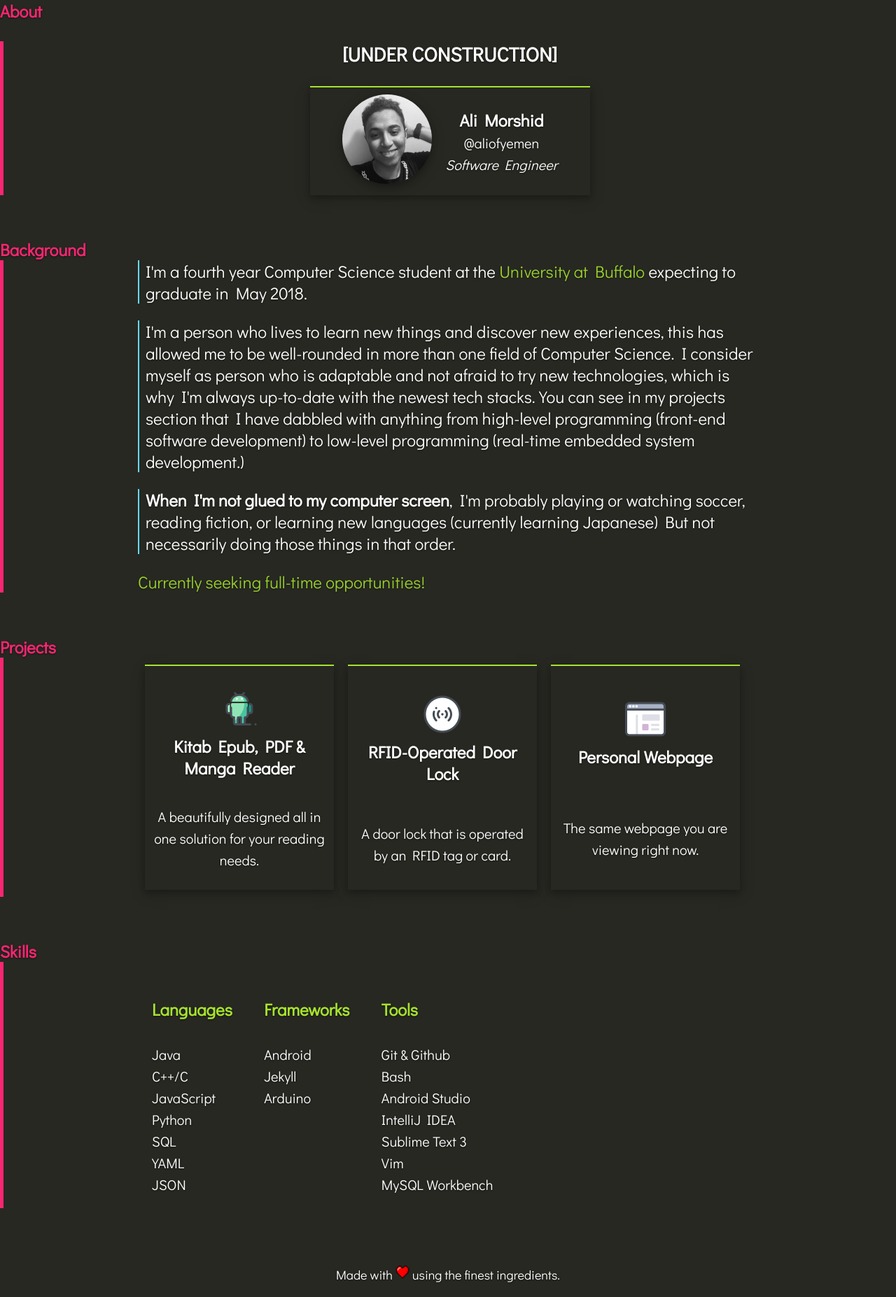
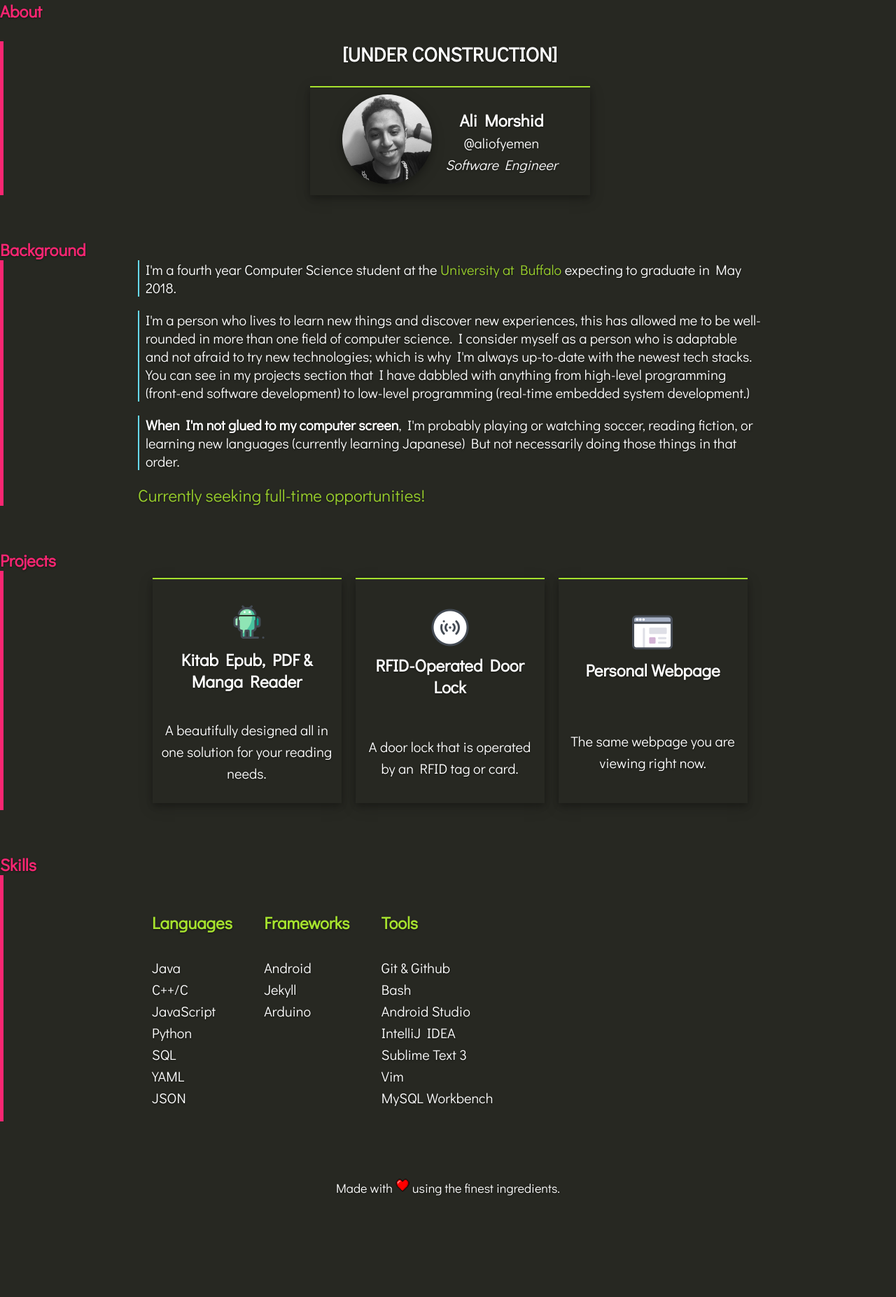
Before and after one commit to aliofyemen/aliofyemen.github.io, a Jekyll site: the page built from index.html, in a window 1280 px wide. Shown: the whole page at 70% size. Built offline with Jekyll 4.4.1, drawn with Linux system fonts in a browser that asks for light colours; some web fonts are replaced; after the commit the page ends 1730 px from its top, so only the background shows below that.

Commit message:
design tweaks

```diff
--- a/_includes/background.html
+++ b/_includes/background.html
@@ -3,7 +3,7 @@
   <div class="section_content">
     <p>I'm a fourth year Computer Science student at the <a class="pulsate" href="http://www.cse.buffalo.edu/" target="_blank">University at Buffalo</a> expecting to graduate in May 2018.
 
-    <p>I'm a person who lives to learn new things and discover new experiences, this has allowed me to be well-rounded in more than one field of Computer Science. I consider myself as person who is adaptable and not afraid to try new technologies, which is why I'm always up-to-date with the newest tech stacks. You can see in my projects section that I have dabbled with anything from high-level programming (front-end software development) to low-level programming (real-time embedded system development.)  </p>
+    <p>I'm a person who lives to learn new things and discover new experiences, this has allowed me to be well-rounded in more than one field of computer science. I consider myself as a person who is adaptable and not afraid to try new technologies; which is why I'm always up-to-date with the newest tech stacks. You can see in my projects section that I have dabbled with anything from high-level programming (front-end software development) to low-level programming (real-time embedded system development.)  </p>
 
     <p><strong>When I'm not glued to my computer screen</strong>, I'm probably playing or watching soccer, reading fiction, or learning new languages (currently learning Japanese) But not necessarily doing those things in that order.</p>
 
--- a/css/stylesheet.css
+++ b/css/stylesheet.css
@@ -55,6 +55,7 @@
 	padding-left: 1%;
 	padding-top:0;
 	margin-top:0;
+	font-size: smaller;
 }
 
 h4 {
@@ -143,6 +144,8 @@
 .grid {
 	display: flex;
 	flex-wrap: wrap;
+	justify-content: center;
+	align-items: center;
 }
 
 .card {
```
Also changed, not shown: 3 other files.
